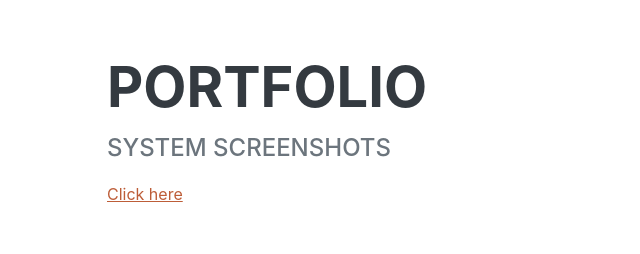
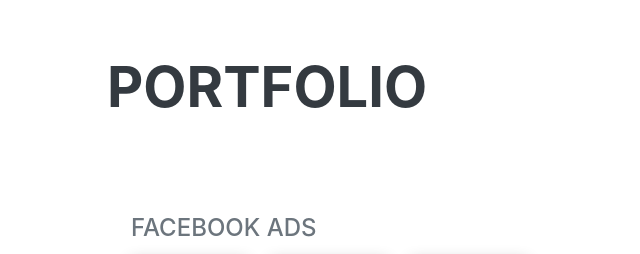
Before and after one commit to gelomorancil/gelomorancil.github.io, a plain HTML site: page index.html in a window 1280 px wide. Shown: the part 4160-4414 px from the top of the page, without its empty margins (213-853 px from the left). Drawn offline with nearby package versions, Linux system fonts and the light colour scheme; files whose address does not match are found by name; a web font is replaced by a local one.

Commit message:
Update index.html

```diff
--- a/index.html
+++ b/index.html
@@ -253,8 +253,8 @@
 
                     <div class="row">
                         <div class="col-6">
-                            <div class="subheading mb-3">System Screenshots</div>
-                            <a href="./Morancil_portfolio.pdf">Click here</a>
+<!--                             <div class="subheading mb-3">System Screenshots</div>
+                            <a href="./Morancil_portfolio.pdf">Click here</a> -->
                             <section class="gallery min-vh-100">
                                 <div class="container-lg">
                                     <div class="subheading mb-3">Facebook Ads</div>
```
